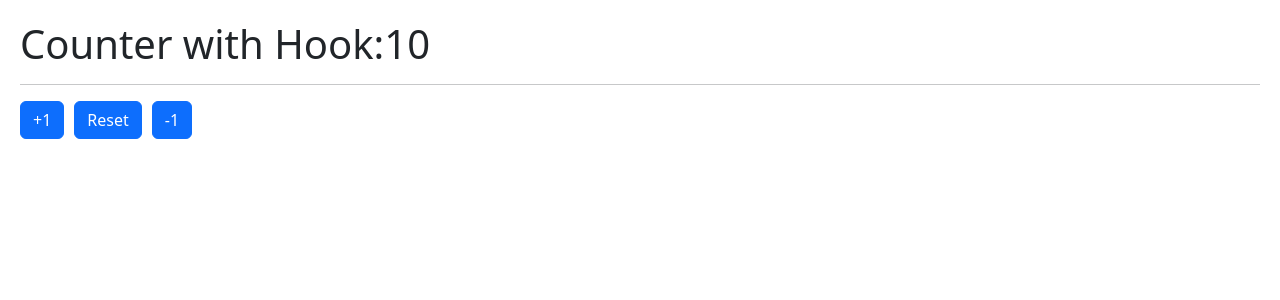
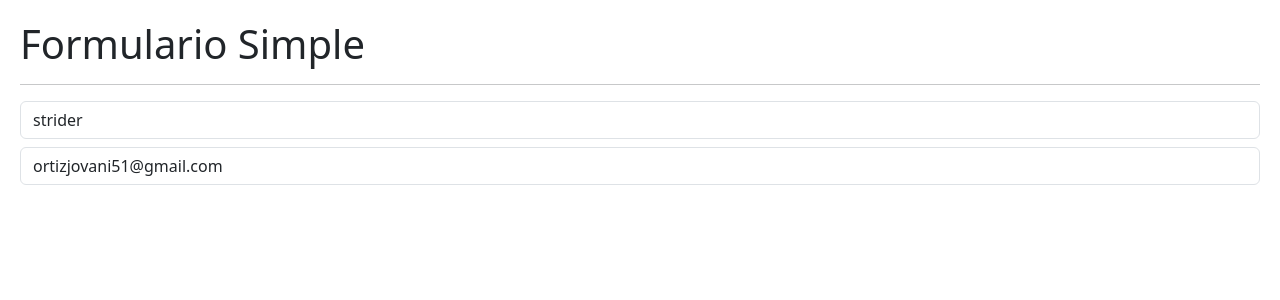
Before and after one commit to YovaOrtiz/HooksApp, a React (Vite) app: page / in a window 1280 px wide. Shown: the top 300 px of the page. Built offline with nearby package versions, Linux system fonts and the light colour scheme.

Commit message:
se creo SimpleForm y posterior mete se realizaron pruebas

```diff
--- /dev/null
+++ b/src/02-useEffect/SimpleForm.jsx
@@ -0,0 +1,58 @@
+import React, { useEffect, useState } from 'react';
+
+export const SimpleForm = () => {
+
+    const [formState, setFormState] = useState({
+        username: 'strider',
+        email: 'ortizjovani51@gmail.com'
+    });
+
+    const {username, email} = formState;
+
+    const onInputChange =({target}) => {
+        const{name, value} = target;
+        setFormState({
+            ...formState,
+            [name]: value
+        });
+    }
+
+
+  useEffect ( () =>{
+    console.log('useEffect called!')
+
+  }, []);
+
+  useEffect ( () =>{
+    console.log('formState changed!')
+
+  }, [formState]);
+
+  useEffect ( () =>{
+    console.log('email changed!')
+
+  }, [email]);
+
+  return (
+    <>
+      <h1>Formulario Simple</h1>
+      <hr/>
+      <input
+        type="text"
+        className="form-control"
+        placeholder="Username"
+        name="username"
+        value={username}
+        onChange={onInputChange}
+      />
+      <input
+        type="email"
+        className="form-control mt-2"
+        placeholder="ortizjovani51@gmail.com"
+        name="email"
+        value={email}
+        onChange={onInputChange}
+      />
+    </>
+  );
+}
--- a/src/main.jsx
+++ b/src/main.jsx
@@ -2,12 +2,14 @@
 import  ReactDOM from 'react-dom/client';
 //import { CounterApp } from './01-useState/CounterApp';
 //import { HooksApp } from './HooksApp';
-import { CounterWithCustmoHook } from './01-useState/CounterWithCustmoHook';
+//import { CounterWithCustmoHook } from './01-useState/CounterWithCustmoHook';
+import { SimpleForm } from './02-useEffect/SimpleForm';
 import './index.css'
 
 
+
 ReactDOM.createRoot(document.getElementById('root')).render(
-  <React.StrictMode>
-    <CounterWithCustmoHook/>
-  </React.StrictMode>
+  //<React.StrictMode>
+    < SimpleForm/>
+  //</React.StrictMode>
 )
```
